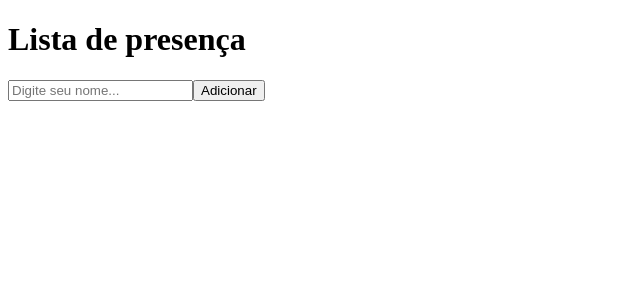
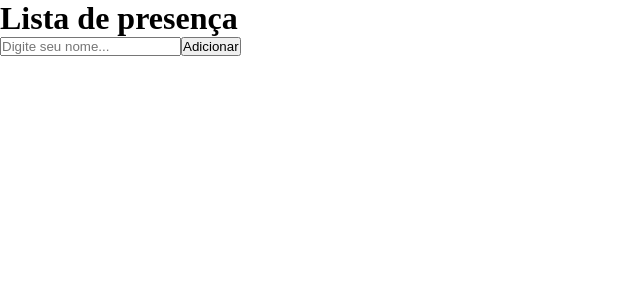
Before and after one commit to Isaias-Tortorele/rocketseat_studies, a React (Vite) app in the folder ReactJs/reactapp/: page / in a window 1280 px wide. Shown: the top 300 px of the page, without its empty margins (0-640 px from the left). Built offline with nearby package versions, Linux system fonts and the light colour scheme.

Commit message:
Importandao css

```diff
--- a/ReactJs/reactapp/src/main.jsx
+++ b/ReactJs/reactapp/src/main.jsx
@@ -1,5 +1,7 @@
 import React from 'react'
 import ReactDOM from 'react-dom'
+
+import './styles/global.css'
 
 import Home from './pages/Home'
 
--- /dev/null
+++ b/ReactJs/reactapp/src/styles/global.css
@@ -0,0 +1,5 @@
+* {
+  margin: 0;
+  padding: 0;
+  box-sizing: border-box;
+}
```
